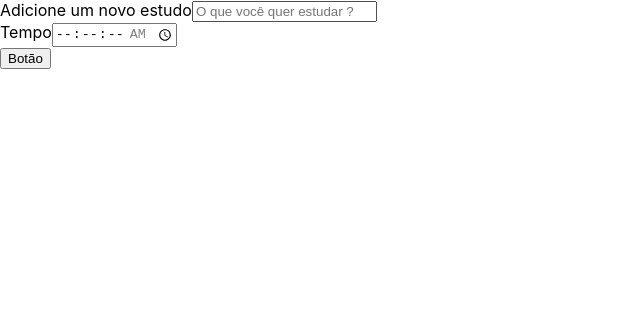
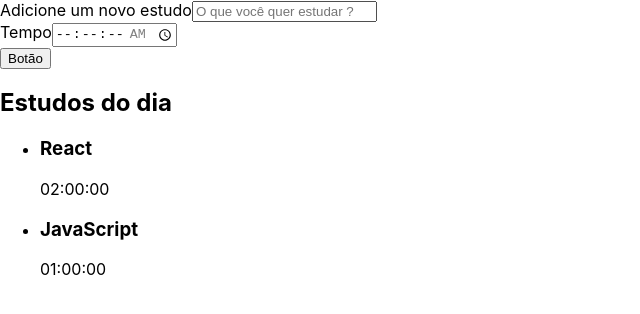
Before and after one commit to Fell1p/timer_tarefas_react, a React (Create React App) app: page / in a window 1280 px wide. Shown: the top 314 px of the page, without its empty margins (0-640 px from the left). Built offline with nearby package versions, Linux system fonts and the light colour scheme; the HTML template or start-up script is replaced by a standard one.

Commit message:
Desenvolvimento da primeira lista

```diff
--- a/src/App.tsx
+++ b/src/App.tsx
@@ -1,10 +1,12 @@
 import React from 'react';
 import Formulario from './components/Formulario'; //importação do botão criado
+import Lista from './components/Lista';
 
 function App() { //function que reindenizara nosso componente
   return ( //onde será criada a div responsavél por exibir nosso componente
     <div className="App">
       <Formulario />
+      <Lista />
     </div>
   );
 }
--- a/src/components/Formulario/index.tsx
+++ b/src/components/Formulario/index.tsx
@@ -1,9 +1,9 @@
 import React from "react";
-import Botao from "../Botao";
+import Botao from "../Botao";//importação de outro componente
 
 class Formulario extends React.Component {
     render() {
-        return (
+        return ( //O componente Botao foi usado na forma de tag para posteriormente ser reindenizado juntamente com o form
             <form>
                 <div>
                     <label htmlFor="tarefa">
@@ -39,4 +39,4 @@
 
 }
 
-export default Formulario
+export default Formulario //exportação do componente formulario
--- /dev/null
+++ b/src/components/Lista/index.tsx
@@ -0,0 +1,31 @@
+import React from "react";
+
+//Utilização da function component, neste processo utiliza-se a sintaxe do JS para a criação dos componentes.
+
+function Lista() {
+    return (
+        <aside>
+            <h2> Estudos do dia</h2>
+            <ul>
+                <li>
+                    <h3>
+                        React
+                    </h3>
+                    <span>
+                        02:00:00
+                    </span>
+                </li>
+                <li>
+                    <h3>
+                        JavaScript
+                    </h3>
+                    <span>
+                        01:00:00
+                    </span>
+                </li>
+            </ul>
+        </aside>
+    )
+}
+
+export default Lista;
```
